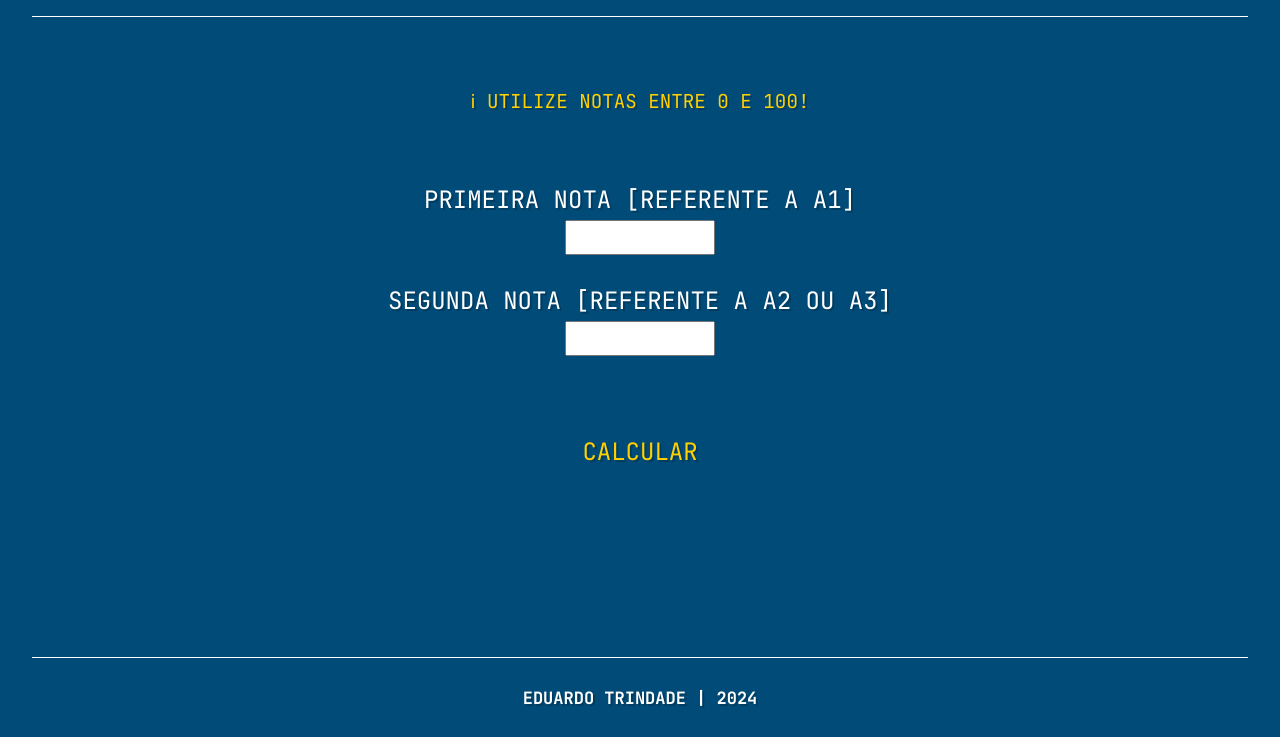
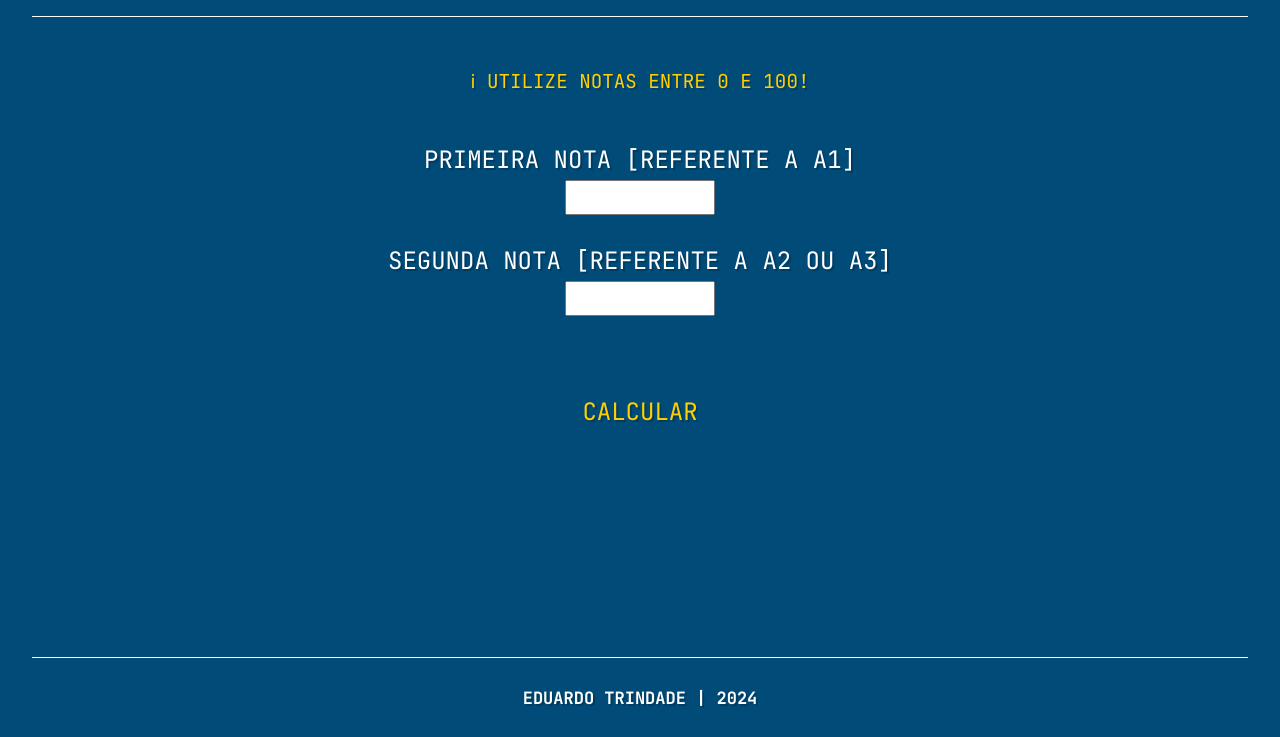
Before and after one commit to eduardoftrindade/calculadoranfp, a plain HTML site: page index.html in a window 1280 px wide. Shown: the part 63-800 px from the top of the page. Drawn offline with Linux system fonts and the light colour scheme.

Commit message:
Added favicon and a small change in 'alert' margins

```diff
--- a/index.html
+++ b/index.html
@@ -8,6 +8,7 @@
             content="Se você estuda na UVA, fazer o cálculo da sua Nota Final Ponderada nunca foi tão fácil.">
         <title>Calculadora de NFP</title>
         <link rel="stylesheet" type="text/css" href="styles.css">
+        <link rel="icon" type="image/png" href="images/icon.png">
         <script async src="https://pagead2.googlesyndication.com/pagead/js/adsbygoogle.js?client=ca-pub-3336488854772578"
             crossorigin="anonymous"></script>
     </head>
--- a/styles.css
+++ b/styles.css
@@ -41,8 +41,8 @@ body, html {
     font-size: medium;
     color: #ffd000;
     text-shadow: 2px 2px rgba(0, 0, 0, 0.2);
-    padding-top: 70px;
-    padding-bottom: 70px;
+    padding-top: 50px;
+    padding-bottom: 50px;
 }
 
 main, form {
```
Also changed, not shown: images/icon.png (added).
